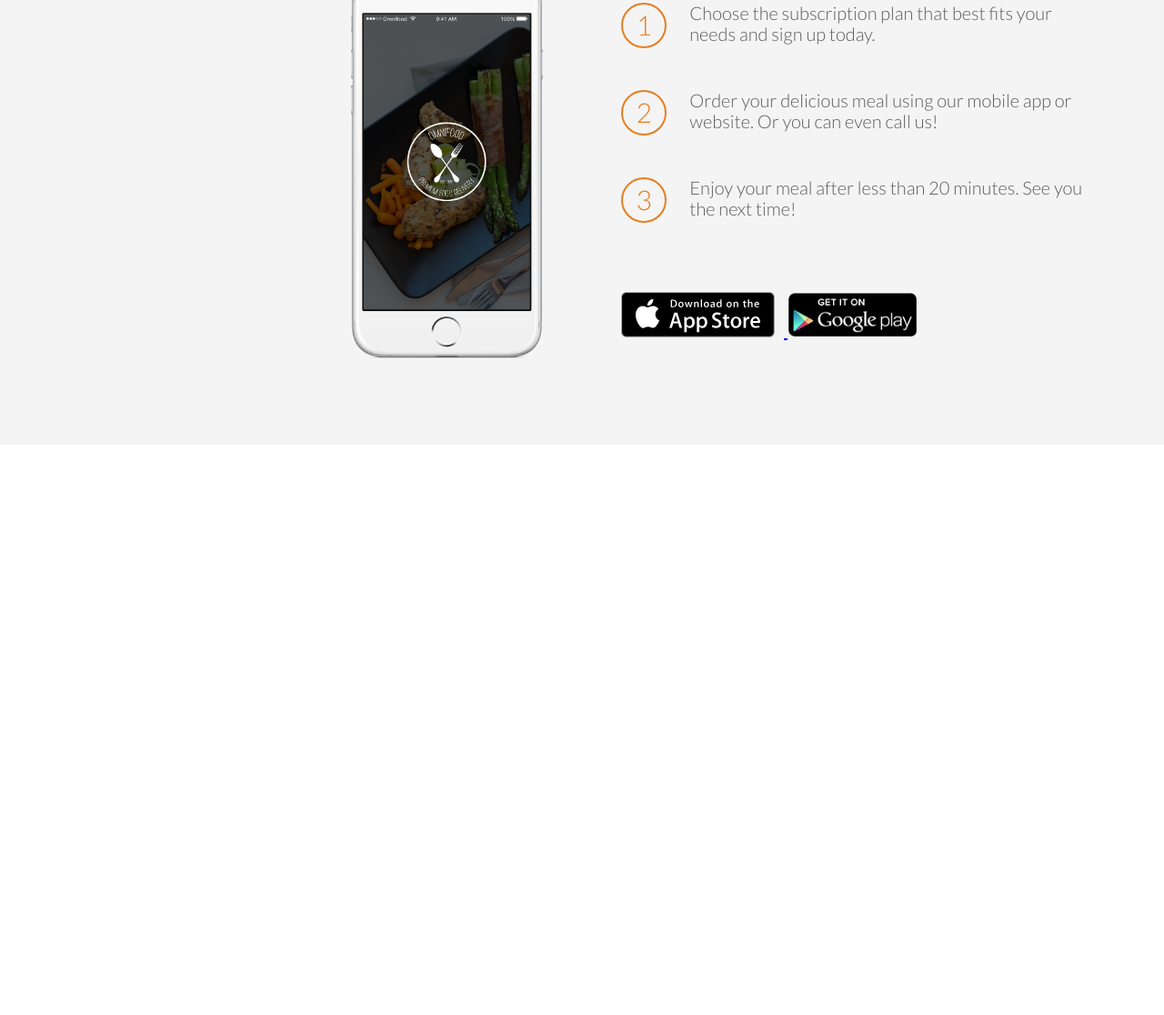
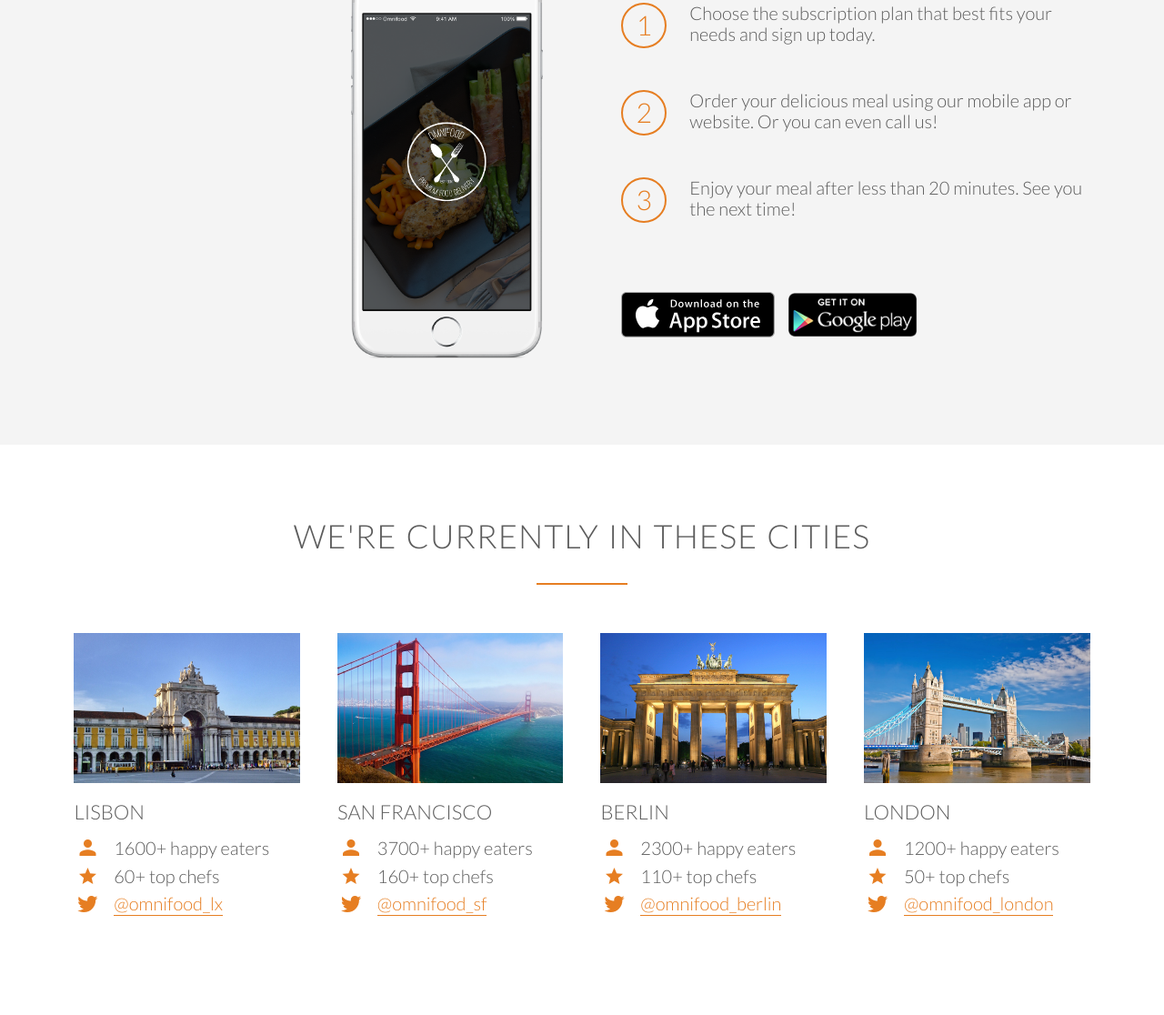
Before and after one commit to jackdo69/omnifood, a plain HTML site: page index.html in a window 1280 px wide. Shown: the part 2249-3365 px from the top of the page at 91% size. Before the commit the page ends 2738 px from the top, so only its background shows below. Drawn offline with nearby package versions, Linux system fonts and the light colour scheme.

Commit message:
finish section 5

```diff
--- a/index.html
+++ b/index.html
@@ -153,6 +153,78 @@
         </div>
     </section>
 
+    <section class="section-cities">
+        <div class="row">
+            <h2>We're currently in these cities</h2>
+        </div>
+        <div class="row">
+            <div class="col span-1-of-4 box">
+                <img src="resources/img/lisbon-3.jpg" alt="Lisbon">
+                <h3>Lisbon</h3>
+                <div class="city-feature">
+                    <i class="icon ion-md-person icon-small"></i>
+                    1600+ happy eaters
+                </div>
+                <div class="city-feature">
+                    <i class="icon ion-md-star icon-small"></i>
+                    60+ top chefs
+                </div>
+                <div class="city-feature">
+                    <i class="icon ion-logo-twitter icon-small"></i>
+                    <a href="#">@omnifood_lx</a>
+                </div>
+            </div>
+            <div class="col span-1-of-4 box">
+                <img src="resources/img/san-francisco.jpg" alt="San Francisco">
+                <h3>San Francisco</h3>
+                <div class="city-feature">
+                    <i class="icon ion-md-person icon-small"></i>
+                    3700+ happy eaters
+                </div>
+                <div class="city-feature">
+                    <i class="icon ion-md-star icon-small"></i>
+                    160+ top chefs
+                </div>
+                <div class="city-feature">
+                    <i class="icon ion-logo-twitter icon-small"></i>
+                    <a href="#">@omnifood_sf</a>
+                </div>
+            </div>
+            <div class="col span-1-of-4 box">
+                <img src="resources/img/berlin.jpg" alt="Berlin">
+                <h3>Berlin</h3>
+                <div class="city-feature">
+                    <i class="icon ion-md-person icon-small"></i>
+                    2300+ happy eaters
+                </div>
+                <div class="city-feature">
+                    <i class="icon ion-md-star icon-small"></i>
+                    110+ top chefs
+                </div>
+                <div class="city-feature">
+                    <i class="icon ion-logo-twitter icon-small"></i>
+                    <a href="#">@omnifood_berlin</a>
+                </div>
+            </div>
+            <div class="col span-1-of-4 box">
+                <img src="resources/img/london.jpg" alt="London">
+                <h3>London</h3>
+                <div class="city-feature">
+                    <i class="icon ion-md-person icon-small"></i>
+                    1200+ happy eaters
+                </div>
+                <div class="city-feature">
+                    <i class="icon ion-md-star icon-small"></i>
+                    50+ top chefs
+                </div>
+                <div class="city-feature">
+                    <i class="icon ion-logo-twitter icon-small"></i>
+                    <a href="#">@omnifood_london</a>
+                </div>
+            </div>
+        </div>
+    </section>
+
 </body>
 
 </html>
--- a/resources/css/style.css
+++ b/resources/css/style.css
@@ -305,8 +305,63 @@
     margin-right: 25px;
 }
 
+.btn-app:link,
+.btn-app:visited {
+    border: 0;
+}
+
 .btn-app img {
     height: 50px;
     width: auto;
     margin-right: 10px;
 }
+
+
+ /* --------------------------------------------------- */
+ /* CITIES */
+ /* --------------------------------------------------- */
+
+ .box img {
+     width: 100%;
+     height: auto;
+     margin-bottom: 15px;
+ }
+
+ .city-feature {
+     margin-bottom: 5px;
+ }
+
+ .icon-small {
+     display: inline-block;
+     width: 30px;
+     text-align: center;
+     color: #e67e22;
+     font-size: 120%;
+     margin-right: 10px;
+
+
+    /* aling text and icons */
+     line-height: 120%;
+     vertical-align: middle;
+     margin-top: -5px;
+ }
+
+
+ /* --------------------------------------------------- */
+ /* LINKS */
+ /* --------------------------------------------------- */
+
+ a:link,
+ a:visited {
+     color: #e67e22;
+     text-decoration: none;
+     border-bottom: 1px solid #e67e22;
+     padding-bottom: 1px;
+     transition: border-bottom 0.2s, color 0.2s;
+ }
+
+ a:hover,
+ a:active {
+     color: #555;
+     border-bottom: 1px solid transparent;
+ }
```
